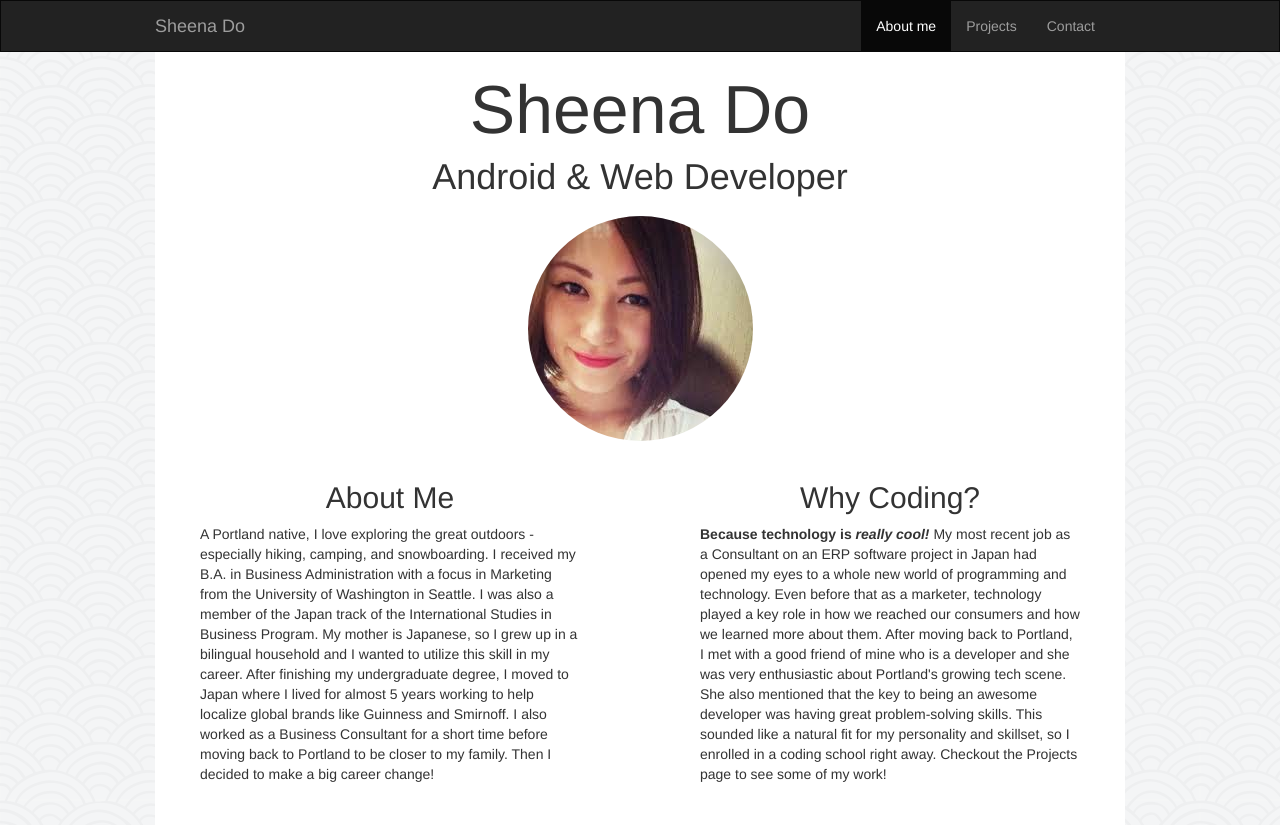
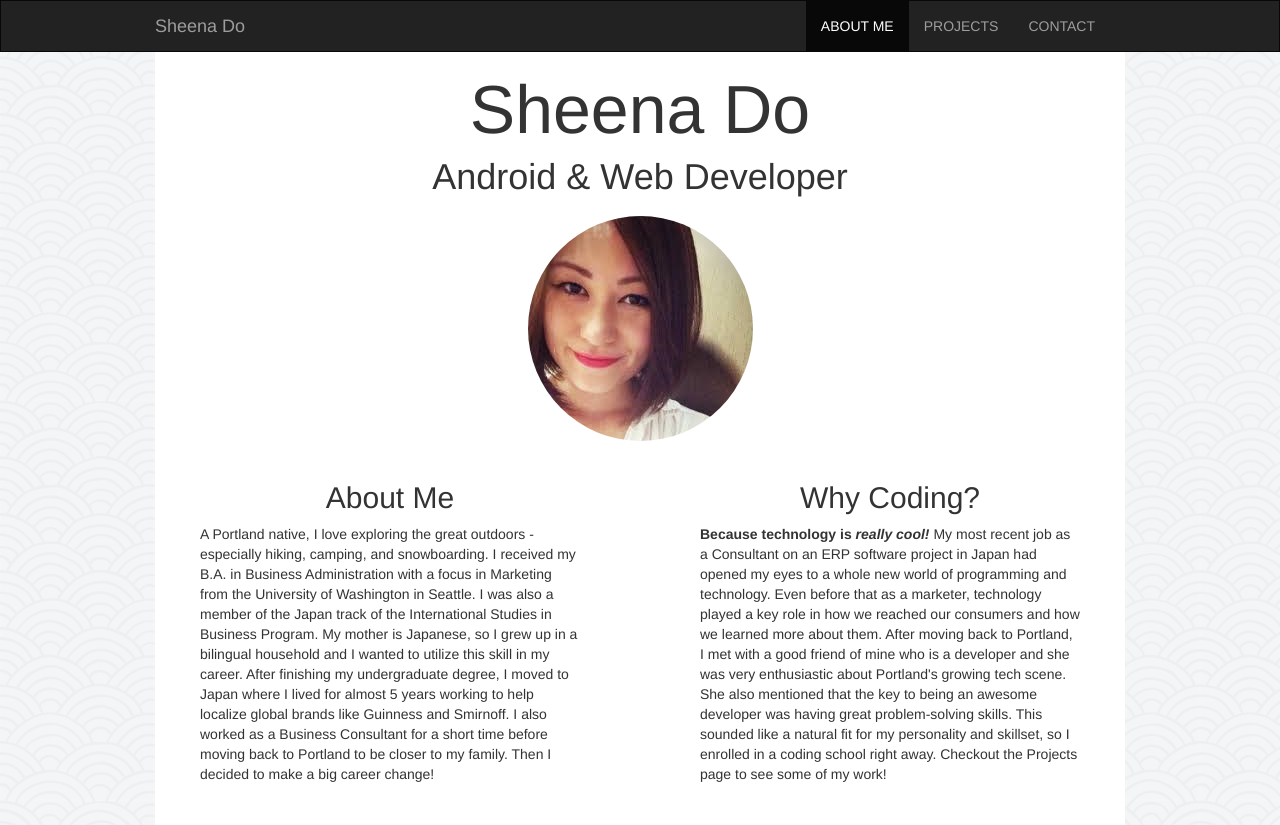
Before and after one commit to sheenanick/portfolio-html, a plain HTML site: page index.html in a window 1280 px wide. Shown: the top 825 px of the page. Drawn offline with nearby package versions, Linux system fonts and the light colour scheme.

Commit message:
Update navbar menu

```diff
--- a/index.html
+++ b/index.html
@@ -21,9 +21,9 @@
         </div>
         <div class="collapse navbar-collapse" id="myNavbar">
           <ul class="nav navbar-nav pull-right">
-            <li class="active"><a href="index.html">About me</a></li>
-            <li><a href="projects.html">Projects</a></li>
-            <li><a href="contact.html">Contact</a></li>
+            <li class="active"><a href="index.html">ABOUT ME</a></li>
+            <li><a href="projects.html">PROJECTS</a></li>
+            <li><a href="contact.html">CONTACT</a></li>
           </ul>
         </div>
       </div>
```
Also changed, not shown: contact.html (+3 -3 lines), projects.html (+3 -3 lines).
